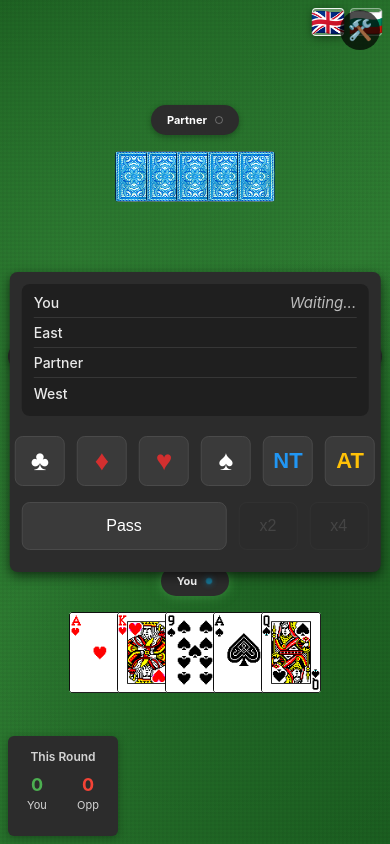
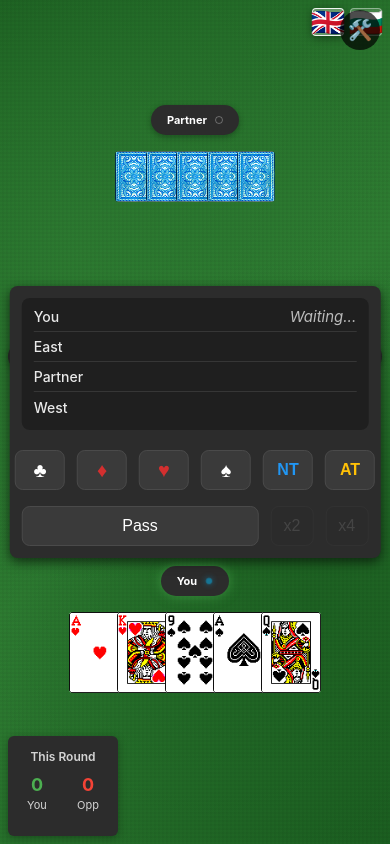
Before and after one commit to konstantini1980/belot-react, a React (Vite) app: page / in a window 390 px wide. Built offline with nearby package versions, Linux system fonts and the light colour scheme.

Commit message:
Mobile fixes

```diff
--- a/src/components/BiddingPanel.css
+++ b/src/components/BiddingPanel.css
@@ -21,7 +21,7 @@
     max-width: 95vw;
     min-width: 0; /* override desktop min-width so it can shrink on small screens */
     height: auto;
-    min-height: 300px;
+    min-height: 0px;
     max-width: 95vw;
     max-height: 80vh;
     padding: 12px 12px;
@@ -66,9 +66,9 @@
   }
 
   .trump-button {
-    height: 50px !important;
-    min-height: 50px !important;
-    max-height: 50px !important;
+    height: 40px !important;
+    min-height: 40px !important;
+    max-height: 40px !important;
     width: auto !important;
     min-width: 50px !important;
     max-width: none !important;
@@ -79,7 +79,7 @@
   }
 
   .suit-icon {
-    font-size: 20px;
+    font-size: 20px !important;
   }
 
   .suit-label {
@@ -87,8 +87,8 @@
   }
 
   .special-icon {
-    font-size: 16px;
-    line-height: 18px;
+    font-size: 16px !important;
+    line-height: 18px !important;
   }
 
   .special-label {
@@ -96,13 +96,17 @@
   }
 
   .pass-button-large {
-    padding: 8px;
+    padding: 8px !important;
     font-size: 13px;
+    max-height: 40px;
+    height: 40px;
   }
 
   .double-button-x2 {
-    padding: 8px 12px;
+    padding: 8px 12px!important;
     font-size: 13px;
+    max-height: 40px;
+    height: 40px;
   }
 }
 
--- a/src/components/GameBoard.css
+++ b/src/components/GameBoard.css
@@ -88,7 +88,7 @@
   position: absolute;
   top: 50%;
   left: 50%;
-  transform: translate(-50%, -50%);
+  transform: translate(-50%, 0); /* Default: center horizontally only */
   z-index: 20;
   width: 630px; /* 590px panel + 40px padding */
   height: 390px; /* 350px panel + 40px padding */
@@ -98,6 +98,13 @@
   display: flex;
   justify-content: center;
   align-items: center;
+}
+
+/* Desktop - center vertically */
+@media (min-width: 1025px) {
+  .bidding-panel-overlay {
+    transform: translate(-50%, -50%);
+  }
 }
 
 /* Mobile responsive styles - covers both portrait and landscape */
@@ -124,7 +131,7 @@
 @media (max-width: 768px) and (orientation: portrait) {
   .bidding-panel-overlay {
     top: 50%;
-    transform: translate(-50%, -50%);
+    transform: translate(-50%, -50%); /* Center vertically and horizontally */
     max-height: calc(100vh - 200px); /* Ensure space for cards at bottom */
   }
 }
```
